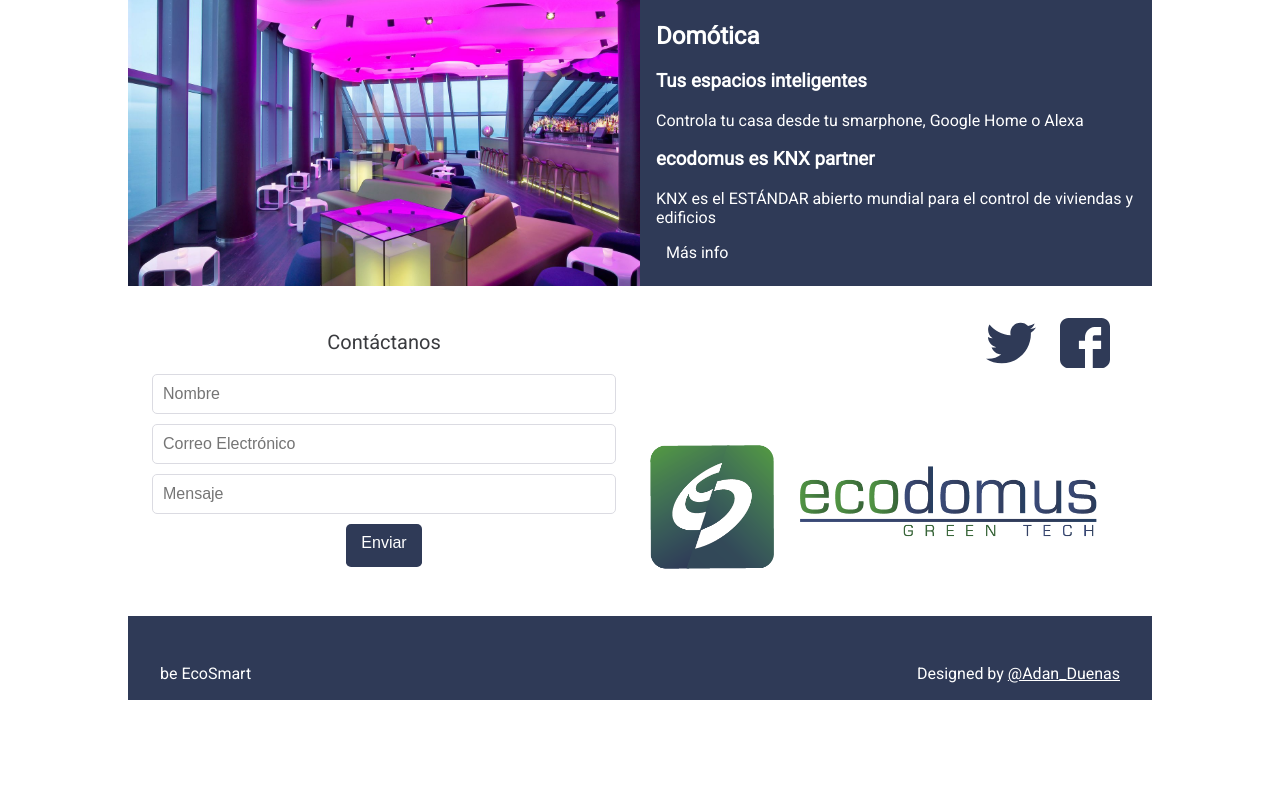
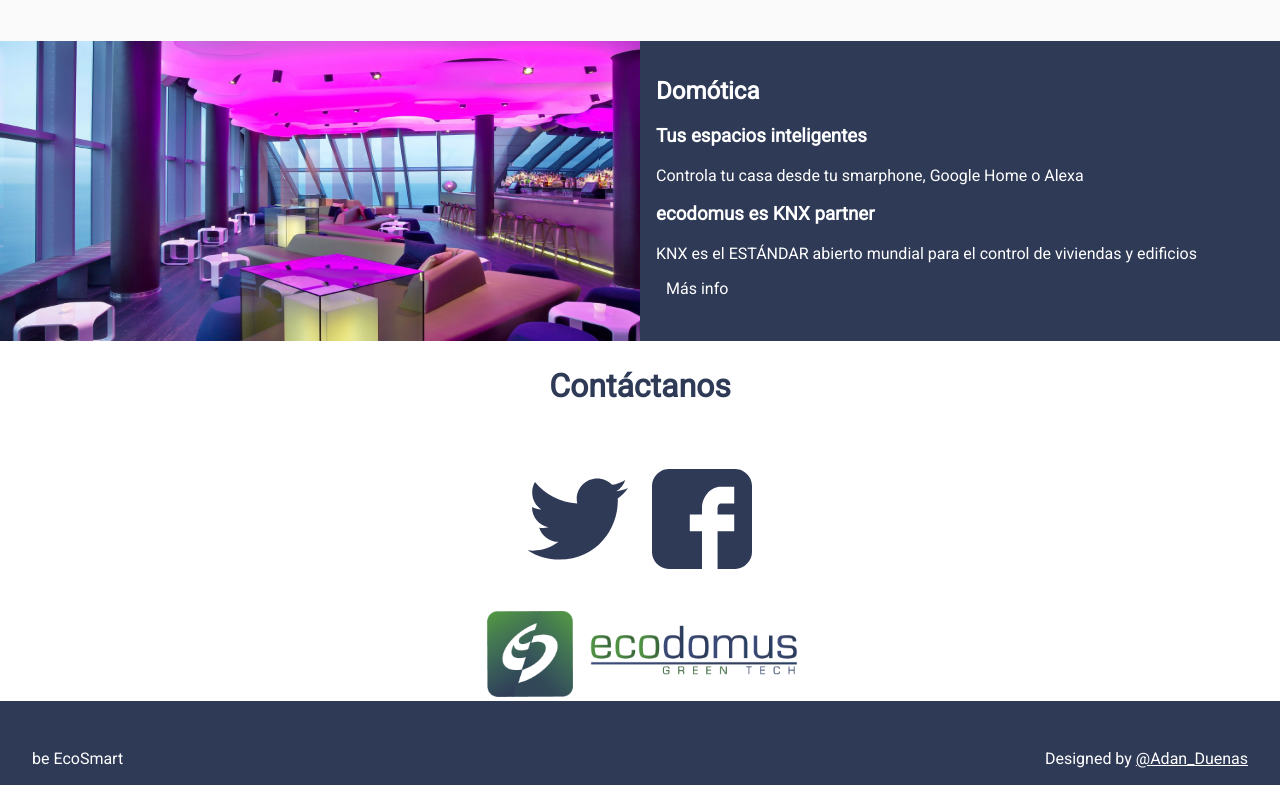
Before and after one commit to adandue/ecodomus, a Jekyll site: the page index.html, which Jekyll copies as it is, in a window 1280 px wide, cut to the strip 796-1581 px from the top of the page. Built offline with Jekyll 4.4.1, drawn with Linux system fonts in a browser that asks for light colours; before the commit the page ends 1496 px from its top, so only the background shows below that.

Commit message:
correcciones ancho y contacto

```diff
--- a/css/style.css
+++ b/css/style.css
@@ -97,9 +97,8 @@ ol,ul
 }
 .energia-solar
 {
-    height: 350px;
+    height: 405px;
     background: #fafafa;
-    padding: 1em;
     color: #2f3a57;
     display: grid;
     grid-template-columns: repeat(2, 1fr);
@@ -108,6 +107,7 @@ ol,ul
 .energia-solar-left
 {
     grid-area: energia-solar-left;
+    padding: 1em;
 }
 .energia-solar-right
 {
@@ -184,28 +184,34 @@ ol,ul
 }
 .contacto
 {
-    height: 330px;
+    height: 360px;
     background: white;
     color: #2f3a57;
     display: grid;
-    grid-template-columns: repeat(2, 1fr);
-    grid-template-areas: "form social"
-    "form contacto-logo";
+    grid-template-columns: 25% 25% 25% 25%;
+    grid-template-rows: 25% 50% 25%
+}
+.contacto h3 {
+    grid-area: 1 / 2 / 1 / 4;
+    align-self: center;
+    justify-self: center;
+    font-size: 2em;
 }
 .social
 {
-    grid-area: social;
+    grid-area: 2 / 2 / 2 / 4;
     background-size: 100%;
     padding: 2em;
-    justify-self: end;
+    justify-self: center;
+    align-self: center;
 }
 .social-link
 {
     display: inline-block;
-    width: 50px;
-    height: 50px;
+    width: 100px;
+    height: 100px;
     margin: 0 10px;
-    background-size: 50px 50px;
+    background-size: 100px 100px;
 }
 .social-link.twitter
 {
@@ -217,45 +223,12 @@ ol,ul
     background-image: url('../img/facebook.svg');
     /* background-size: 50px 50px; */
 }
-.form
-{
-    grid-area: form;
-    text-align: center;
-    background: rgba(255, 255, 255, .9);
-    padding: 1.5em;
-    border-radius: 10px;
-}
-.form input
-{
-    width: 100%;
-    padding: 10px;
-    font-size: 16px;
-    border: 1px solid #dbdbe2;
-    border-radius: 5px;
-    box-sizing: border-box;
-    margin-bottom: 10px
-}
-.form p
-{
-    font-size: 20px;
-    color: #3a3b3f;
-    margin-bottom: 1em;
-}
-.form button
-{
-    background: #2f3a57;
-    color: white;
-    padding: 10px 15px;
-    border-radius: 5px;
-    border: none;
-    font-size: 16px;
-    border-bottom: 5px solid #2f3a57;
-    display: inline-block;
-}
 .contacto-logo
 {
-    grid-area: contacto-logo;
-    width: 90%;
+    grid-area: 3 / 2 / 3 / 4;
+    width: 50%;
+    align-self: center;
+    justify-self: center;
 }
 .footer
 {
--- a/index.html
+++ b/index.html
@@ -11,7 +11,6 @@
 </head>
 <body>
     <i class="icon-menu burger-button" id="burger-menu"></i>
-    <div class="container">
     <header class="header">
             <figure class="logo">
                 <img src="img/logo_blanco.png" height="50" alt="Logo de http://ecodomus.com.mx">
@@ -30,8 +29,6 @@
                 </ul>
             </nav>
         </header>
-    </div>
-    <div class="container">
     <section class="hero">
         <div class="hero-left">
             <h1>En <strong>ecodomus</strong> creemos que la <strong>tecnología</strong> debe de ser  amigable con el<strong> medio ambiente</strong></h1>
@@ -40,8 +37,6 @@
             <img wifth="512" src="img/paneles.jpg" alt="" class="hero-image">
         </div>
         </section>
-    </div>
-    <div class="container">
     <section class="energia-solar" id="energia-solar">
         <div class="energia-solar-left">
             <h2>Energía Solar</h2>
@@ -56,8 +51,6 @@
                 </div>
         </div>
     </section>
-    </div>
-    <div class="container">
     <section class="domotica" id="domotica">
         <div class="domotica-left">
             <img width="512" class="domotica-image" src="img/hotel-w-barcelona-2.jpg" alt="">
@@ -72,29 +65,18 @@
 
         </div>
     </section>
-    </div>
-    <div class="container">
     <section class="contacto" id="contacto">
+        <h3>Contáctanos</h3>
             <div class="social">
                     <a href="https://twitter.com/Eco_Domus" class="social-link twitter"></a>
                     <a href="https://www.facebook.com/EcoDomusMexico/" class="social-link facebook"></a>
             </div>
-            <form action="" class="form">
-            <p>Contáctanos</p>
-            <input type="text" placeholder="Nombre">
-            <input type="email" placeholder="Correo Electrónico">
-            <input type="text" placeholder="Mensaje">
-            <button type="submit">Enviar</button>
-          </form>
           <img src="img/logo.png" alt="" class="contacto-logo">
     </section>
-    </div>
-    <div class="container">
     <footer class="footer">
             <div>be EcoSmart</div>
             <div><p>Designed by <a href="https://twitter.com/Adan_Duenas">@Adan_Duenas</a></p></div>
         </footer>
-    </div>
     <script src="js/index.js"></script>
 </body>
 </html>
```
